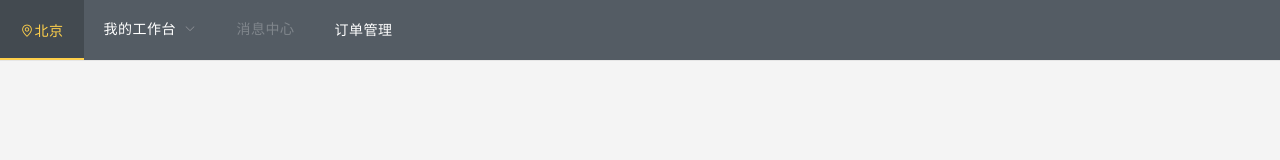
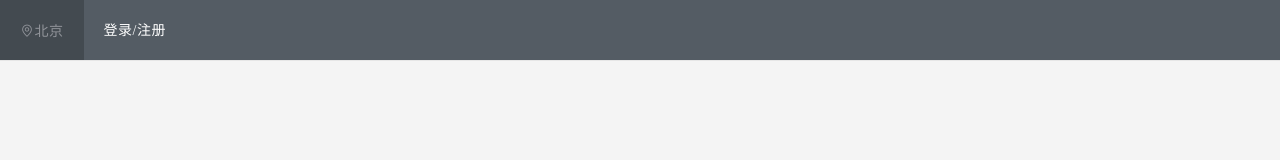
Before and after one commit to zhijiehua/sencond-hand-mall, a Vue app in the folder vueJS/: page / in a window 1280 px wide. Shown: the top 160 px of the page. Built offline with nearby package versions, Linux system fonts and the light colour scheme.

Commit message:
登录页面

```diff
--- a/vueJS/src/components/home/menu/index.vue
+++ b/vueJS/src/components/home/menu/index.vue
@@ -2,30 +2,20 @@
   <div>
     <!-- 头部导航主题 -->
     <el-menu
-    :default-active="activeIndex2"
     class="el-menu-demo"
     mode="horizontal"
-    @select="handleSelect"
     background-color="#545c64"
     text-color="#fff"
     active-text-color="#ffd04b">
-    <el-menu-item index="1">
-      <i class="loaction el-icon-location-outline" @click="openDraw">北京</i>
-    </el-menu-item>
-    <el-submenu index="2">
-        <template slot="title">我的工作台</template>
-        <el-menu-item index="2-1">选项1</el-menu-item>
-        <el-menu-item index="2-2">选项2</el-menu-item>
-        <el-menu-item index="2-3">选项3</el-menu-item>
-        <el-submenu index="2-4">
-        <template slot="title">选项4</template>
-        <el-menu-item index="2-4-1">选项1</el-menu-item>
-        <el-menu-item index="2-4-2">选项2</el-menu-item>
-        <el-menu-item index="2-4-3">选项3</el-menu-item>
-        </el-submenu>
-    </el-submenu>
-    <el-menu-item index="3" disabled>消息中心</el-menu-item>
-    <el-menu-item index="4"><a href="https://www.ele.me" target="_blank">订单管理</a></el-menu-item>
+    <!-- 地址 -->
+      <el-menu-item index="1">
+        <i class="loaction el-icon-location-outline" @click="operationBtn('openDraw')">北京</i>
+      </el-menu-item>
+      <!-- 登录注册入口 或者展示个人信息 -->
+      <el-menu-item index="2">
+        <span v-if="!hasLogin" @click="operationBtn('userLogin')">登录/注册</span>
+        <span v-else>{{'您好' + name}}</span>
+      </el-menu-item>
     </el-menu>
     <!-- 抽屉 -->
     <el-drawer
@@ -35,28 +25,54 @@
       :with-header="false">
       <location-choose></location-choose>
     </el-drawer>
+    <!-- 登录弹框 -->
+    <el-dialog
+      title="提示"
+      :visible.sync="dialogVisible"
+      :before-close="operationBtn('closeDialog')"
+      width="30%">
+      <login></login>
+      <span slot="footer" class="dialog-footer">
+        <el-button @click="dialogVisible = false">取 消</el-button>
+        <el-button type="primary" @click="dialogVisible = false">确 定</el-button>
+      </span>
+    </el-dialog>
   </div>
 </template>
 
 <script>
+import login from './login'
 import locationChoose from './locationChoose'
 export default {
   components: {
-    locationChoose
+    locationChoose,
+    login
   },
   data () {
     return {
       drawerDialog: false,
-      activeIndex: '1',
-      activeIndex2: '1'
+      hasLogin: false,
+      name: 'huahauahu',
+      dialogVisible: false
     }
   },
   methods: {
-    handleSelect (key, keyPath) {
-      console.log(key, keyPath)
-    },
-    openDraw () { // 打开选择地址的抽屉
-      this.drawerDialog = true
+    /** openDraw 打开地址抽屉 */
+    /** userLogin 登录或注册弹框 */
+    /** closeDialog 关闭弹窗 */
+    operationBtn (type) {
+      switch (type) {
+        case 'userLogin':
+          alert(1)
+          this.dialogVisible = true
+          break
+        case 'openDraw':
+          this.drawerDialog = true
+          break
+        case 'closeDialog':
+          this.dialogVisible = false
+          break
+      }
     }
   }
 }
--- /dev/null
+++ b/vueJS/src/components/home/menu/login.vue
@@ -0,0 +1,45 @@
+<template>
+    <div>
+        <el-form>
+            <el-form-item size="small" prop="userName" label="用户名">
+                <el-input v-model="dialogForm.userName"></el-input>
+            </el-form-item>
+            <el-form-item size="small" prop="name" label="昵称">
+                <el-input v-model="dialogForm.name"></el-input>
+            </el-form-item>
+            <el-form-item size="small" prop="phoneNumber" label="电话号码">
+                <el-input v-model="dialogForm.phoneNumber"></el-input>
+            </el-form-item>
+            <el-form-item size="small" prop="email" label="邮箱">
+                <el-input v-model="dialogForm.userName"></el-input>
+            </el-form-item>
+            <el-form-item size="small" prop="email" label="用户名">
+                <el-input v-model="dialogForm.userName"></el-input>
+            </el-form-item>
+            <el-form-item size="small" prop="password" label="密码">
+                <el-input v-model="dialogForm.password" type="password"></el-input>
+            </el-form-item>
+        </el-form>
+
+    </div>
+</template>
+
+<script>
+export default {
+  data () {
+    return {
+      dialogForm: {
+        userName: '',
+        name: '',
+        phoneNumber: '',
+        email: '',
+        password: ''
+      }
+    }
+  }
+}
+</script>
+
+<style lang="" scoped>
+
+</style>
```
